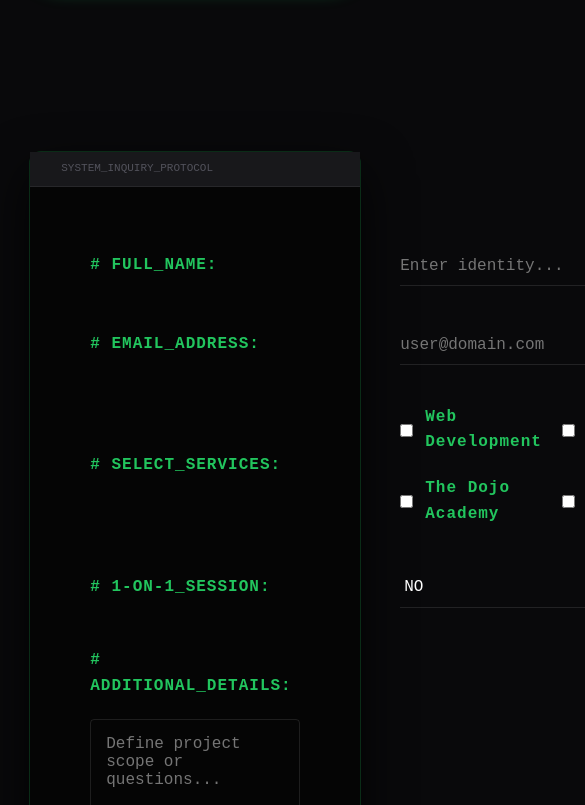
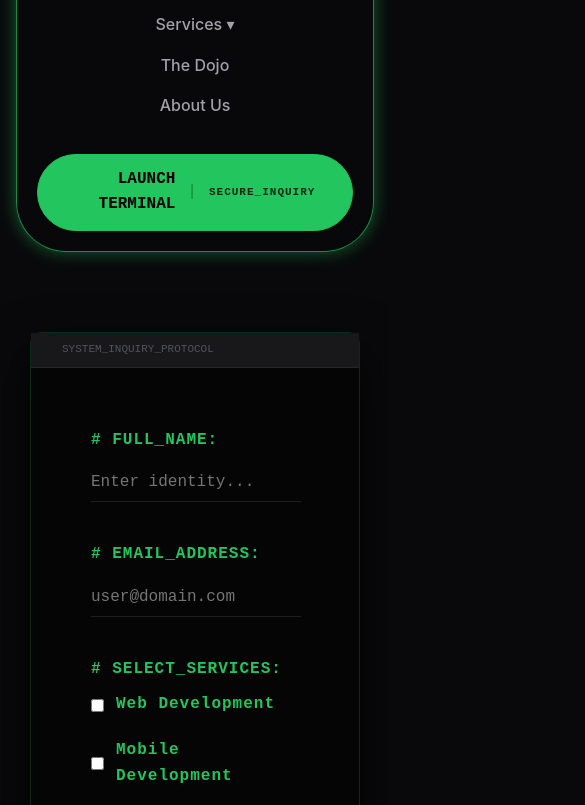
Before and after one commit to hacksatgreyhat/cyber-dojo-web, a plain HTML site: page inquiry.html in a window 390 px wide. Shown: the part 128-933 px from the top of the page, 585 px wide, since content can reach past the window. Drawn offline with Linux system fonts and the light colour scheme.

Commit message:
Fix: Added mobile responsiveness and media queries

```diff
--- a/style.css
+++ b/style.css
@@ -912,3 +912,60 @@ input:focus, textarea:focus {
     box-shadow: 0 0 30px rgba(34, 197, 94, 0.4);
     transform: translateY(-3px);
 }
+/* --- MOBILE RESPONSIVENESS (Screens smaller than 768px) --- */
+@media (max-width: 768px) {
+
+    /* Make containers fit the screen width */
+    .section-container {
+        padding: 40px 20px;
+        width: 100%;
+    }
+
+    /* Stack the Service Cards and Pillars vertically */
+    .services-grid, .pillar-grid, .checkbox-grid {
+        grid-template-columns: 1fr !important;
+        gap: 20px;
+    }
+
+    /* Adjust the Terminal Window for small screens */
+    .terminal-window-large {
+        margin: 20px 10px;
+    }
+
+    /* Fix the Terminal Form Labels so they don't squash the inputs */
+    .input-line {
+        flex-direction: column;
+        align-items: flex-start;
+        gap: 10px;
+        display: flex; /* Switch from grid to flex for stacking */
+    }
+
+    .input-line label {
+        min-width: unset;
+    }
+
+    /* Adjust the Phone Animation sizing so they don't overflow */
+    .phone-animation-container {
+        flex-direction: column;
+        align-items: center;
+        gap: 40px;
+    }
+}
+@media (max-width: 768px) {
+    .nav-menu {
+        flex-direction: column;
+        text-align: center;
+        gap: 15px;
+        padding: 20px 0;
+    }
+
+    header {
+        flex-direction: column;
+        height: auto;
+        padding: 20px;
+    }
+
+    .cta-wrapper {
+        margin-top: 15px;
+    }
+}
```
